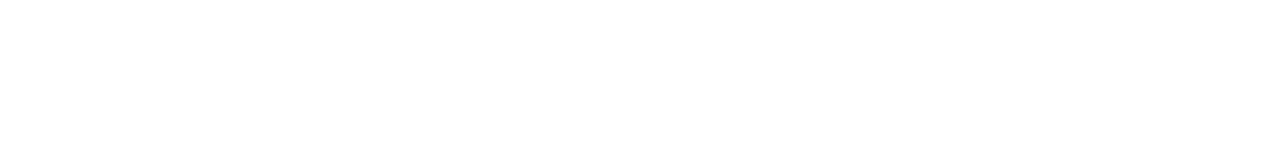
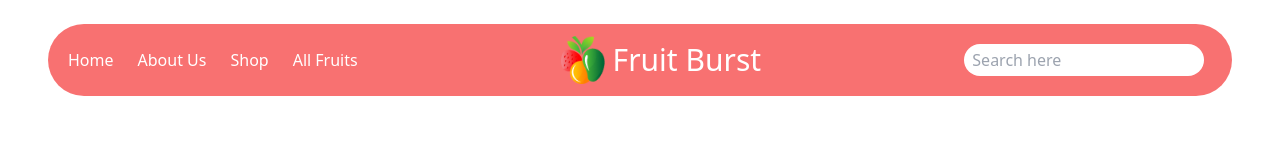
Before and after one commit to rabeya20/fruit-bust-repo, a plain HTML site: page index.html in a window 1280 px wide. Drawn offline with nearby package versions, Linux system fonts and the light colour scheme.

Commit message:
added nav

```diff
--- a/index.html
+++ b/index.html
@@ -5,11 +5,32 @@
     <meta name="viewport" content="width=device-width, initial-scale=1.0">
     <title>Fruit Bust</title>
     <link href="https://cdn.jsdelivr.net/npm/daisyui@3.5.0/dist/full.css" rel="stylesheet" type="text/css" />
-    <script src="https://cdn.tailwindcss.com"></script>
+<script src="https://cdn.tailwindcss.com"></script>
+    <script src="https://kit.fontawesome.com/f056a62cc9.js" crossorigin="anonymous"></script>
 
 </head>
 <body>
-    <header>
+    <header >
+        <nav class="flex justify-between items-center bg-red-400 p-3 my-6 mx-12 md:rounded-full" >
+            <div>
+                <ul class="flex gap-6 pl-2  text-white">
+                    <li>Home</li>
+                    <li>About Us</li>
+                    <li>Shop</li>
+                    <li>All Fruits</li>
+                </ul>
+             </div>
+             <div class="flex items-center gap-2">
+                <img class="h-12" src="images/logo.png" alt="">
+               <h1 class="text-3xl text-white"> Fruit Burst</h1>
+             </div>
+             <div>
+                <input class="mr-4 rounded-full w-60 h-8 border-0 bg-white" type="search" placeholder="  Search here " >
+             </div>
+
+
+
+        </nav>
 
     </header>
     <main>
```
